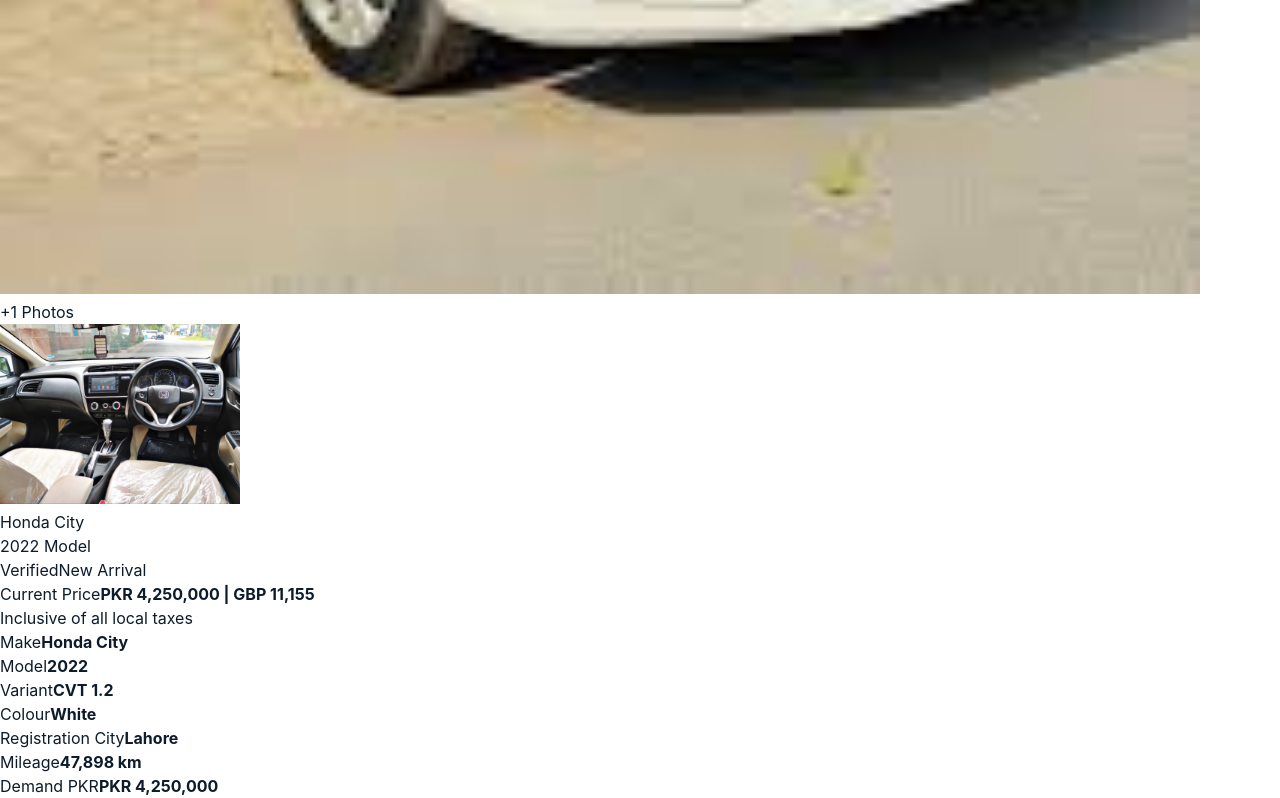
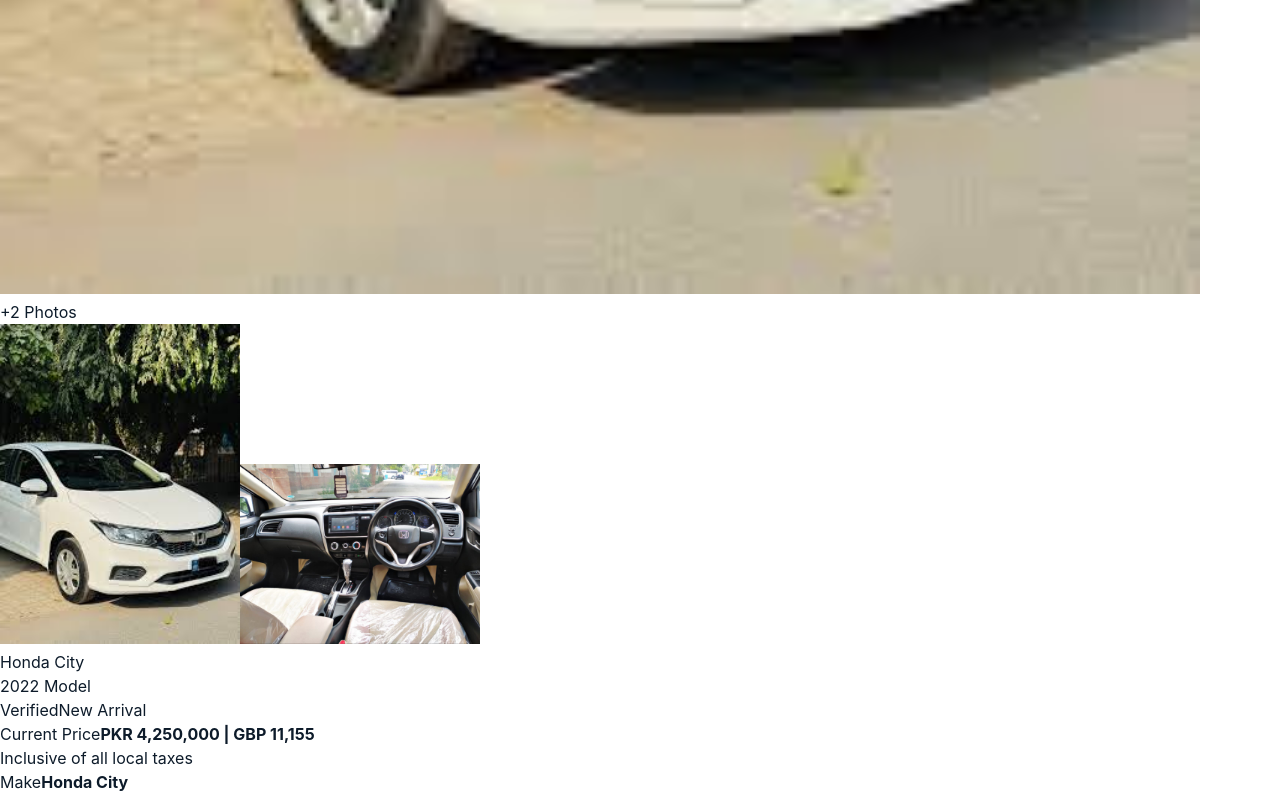
Before and after one commit to burhankashifdogar/matrading-deployment, a Next.js app: page /car-sales/honda-city-2022-cvt-white-lahore in a window 1280 px wide. Shown: the part 1459-2257 px from the top of the page. Built offline with nearby package versions, Linux system fonts and the light colour scheme.

Commit message:
feat: add build philosophy document and update contact page for email removal and new options

```diff
--- a/src/components/car-gallery.tsx
+++ b/src/components/car-gallery.tsx
@@ -48,9 +48,8 @@ export function CarGallery({ mainImage, thumbnailImages, title }: CarGalleryProp
   };
 
   return (
-    <div className="grid gap-4">
-      {/* Main preview */}
-      <div className="relative overflow-hidden rounded-[10px] bg-[#dbe6f2] shadow-detail h-[560px] max-h-[560px] max-[1080px]:h-[500px] max-[720px]:h-[360px]">
+    <div className="grid gap-3 min-w-0">
+      <div className="relative overflow-hidden rounded-[10px] bg-[#dbe6f2] shadow-detail h-[560px] max-h-[560px] max-[1080px]:h-[500px] max-[720px]:h-[380px] max-[420px]:h-[280px]">
         <button
           type="button"
           onClick={() => setIsExpanded(true)}
@@ -67,27 +66,24 @@ export function CarGallery({ mainImage, thumbnailImages, title }: CarGalleryProp
           />
         </button>
 
-        {/* Prev arrow */}
         <button
-          className="gallery-arrow absolute top-1/2 left-4 z-10 w-11 h-11 border-0 rounded-full bg-[rgba(255,255,255,0.9)] cursor-pointer -translate-y-1/2 shadow-gallery-arrow transition-[background-color,transform,opacity] duration-[180ms] gallery-arrow-prev"
+          className="gallery-arrow absolute top-1/2 left-3 sm:left-4 z-10 w-10 h-10 sm:w-11 sm:h-11 border-0 rounded-full bg-[rgba(255,255,255,0.92)] cursor-pointer -translate-y-1/2 shadow-gallery-arrow transition-[background-color,transform,opacity] duration-[180ms] gallery-arrow-prev"
           type="button"
           onClick={showPrevious}
           aria-label="Show previous photo"
         />
-        {/* Next arrow */}
         <button
-          className="gallery-arrow absolute top-1/2 right-4 z-10 w-11 h-11 border-0 rounded-full bg-[rgba(255,255,255,0.9)] cursor-pointer -translate-y-1/2 shadow-gallery-arrow transition-[background-color,transform,opacity] duration-[180ms] gallery-arrow-next"
+          className="gallery-arrow absolute top-1/2 right-3 sm:right-4 z-10 w-10 h-10 sm:w-11 sm:h-11 border-0 rounded-full bg-[rgba(255,255,255,0.92)] cursor-pointer -translate-y-1/2 shadow-gallery-arrow transition-[background-color,transform,opacity] duration-[180ms] gallery-arrow-next"
           type="button"
           onClick={showNext}
           aria-label="Show next photo"
         />
 
-        {/* Photo count badge */}
         <div
-          className="absolute right-[1.1rem] bottom-4 inline-flex items-center gap-[0.55rem] rounded-[3px] bg-[rgba(255,255,255,0.88)] text-[#253d55] px-[0.9rem] py-[0.65rem] shadow-[0_12px_24px_rgba(8,20,40,0.12)] font-semibold"
+          className="absolute top-3 right-3 sm:top-4 sm:right-4 z-20 inline-flex items-center gap-[0.55rem] rounded-[3px] bg-[rgba(255,255,255,0.92)] text-[#253d55] px-[0.9rem] py-[0.65rem] shadow-[0_12px_24px_rgba(8,20,40,0.12)] font-semibold"
           aria-label="Car gallery"
         >
-          +{thumbnailImages.length} Photos
+          +{galleryImages.length} Photos
         </div>
       </div>
 
@@ -109,9 +105,11 @@ export function CarGallery({ mainImage, thumbnailImages, title }: CarGalleryProp
             type="button"
             onClick={() => setIsExpanded(false)}
             aria-label="Close image preview"
-            className="absolute top-5 right-5 z-[2] inline-flex h-12 w-12 items-center justify-center rounded-full border-0 bg-[rgba(255,255,255,0.92)] text-[#0a2746] text-[2rem] leading-none shadow-[0_12px_28px_rgba(0,0,0,0.18)] transition hover:bg-white"
+            className="absolute top-5 right-5 z-[2] inline-flex h-12 w-12 items-center justify-center rounded-full border-0 bg-[rgba(255,255,255,0.92)] text-[#0a2746] shadow-[0_12px_28px_rgba(0,0,0,0.18)] transition hover:bg-white"
           >
-            ×
+            <svg width="20" height="20" viewBox="0 0 24 24" fill="none" stroke="currentColor" strokeWidth="2.4" strokeLinecap="round">
+              <path d="M6 6l12 12M18 6L6 18" />
+            </svg>
           </button>
           <div className="relative z-[1] w-[min(96vw,1200px)] h-[min(90vh,900px)] bg-transparent" onClick={(event) => event.stopPropagation()}>
             <Image
@@ -125,22 +123,21 @@ export function CarGallery({ mainImage, thumbnailImages, title }: CarGalleryProp
         </div>
       ) : null}
 
-      {/* Thumbnails */}
-      <div className="grid grid-cols-6 gap-3 max-[720px]:grid-cols-3" aria-label="Car image thumbnails">
-        {thumbnailImages.map((image, index) => {
-          const imageIndex = index + 1;
+      <div className="grid grid-cols-6 gap-3 max-[720px]:grid-cols-3 max-[420px]:grid-cols-2" aria-label="Car image thumbnails">
+        {galleryImages.map((image, index) => {
+          const isActive = image === activeImage;
 
           return (
             <button
-              className={`relative border-0 rounded-[3px] bg-[#0f2538] p-0 shadow-[0_10px_22px_rgba(8,20,40,0.09)] overflow-hidden cursor-pointer h-[120px] max-[720px]:h-24 transition-[outline] ${image === activeImage ? 'outline outline-2 outline-[#063e66]' : ''}`}
+              className={`relative border-0 rounded-[3px] bg-[#0f2538] p-0 shadow-[0_10px_22px_rgba(8,20,40,0.09)] overflow-hidden cursor-pointer h-[120px] max-[720px]:h-24 max-[420px]:h-20 transition-[outline] ${isActive ? 'outline outline-2 outline-[#063e66]' : ''}`}
               type="button"
               key={`${image}-${index}`}
-              onClick={() => setActiveIndex(imageIndex)}
-              aria-label={`Show ${title} interior photo ${imageIndex}`}
+              onClick={() => setActiveIndex(index)}
+              aria-label={`Show ${title} photo ${index + 1}`}
             >
               <Image
                 src={image}
-                alt={`${title} interior thumbnail ${imageIndex}`}
+                alt={`${title} gallery thumbnail ${index + 1}`}
                 width={240}
                 height={170}
                 className="w-full h-full object-cover object-center transition-[transform,opacity] duration-[220ms] hover:scale-105"
--- a/src/components/whatsapp-float.tsx
+++ b/src/components/whatsapp-float.tsx
@@ -1,8 +1,8 @@
 import { brand } from '@/data/site';
-import { formatPhoneForWhatsApp } from '@/lib/utils';
+import { formatWhatsAppMessageLink } from '@/lib/utils';
 
 const message = 'Hi, I would like to enquire about your services.';
-const whatsappHref = `${formatPhoneForWhatsApp(brand.whatsapp)}?text=${encodeURIComponent(message)}`;
+const whatsappHref = formatWhatsAppMessageLink(brand.whatsapp, message);
 
 export function WhatsAppFloat() {
   return (
@@ -27,7 +27,6 @@ export function WhatsAppFloat() {
           />
         </svg>
       </span>
-
     </a>
   );
 }
--- a/src/lib/utils.ts
+++ b/src/lib/utils.ts
@@ -5,3 +5,8 @@ export function cn(...values: Array<string | false | null | undefined>) {
 export function formatPhoneForWhatsApp(phone: string) {
   return `https://wa.me/${phone.replace(/\D/g, '')}`;
 }
+
+export function formatWhatsAppMessageLink(phone: string, message: string) {
+  const cleanPhone = phone.replace(/\D/g, '');
+  return `https://api.whatsapp.com/send?phone=${cleanPhone}&text=${encodeURIComponent(message)}`;
+}
```
Also changed, not shown: src/app/contact/page.tsx (+2 -10 lines), 1 other file (tests, documents, lock files or other folders).
